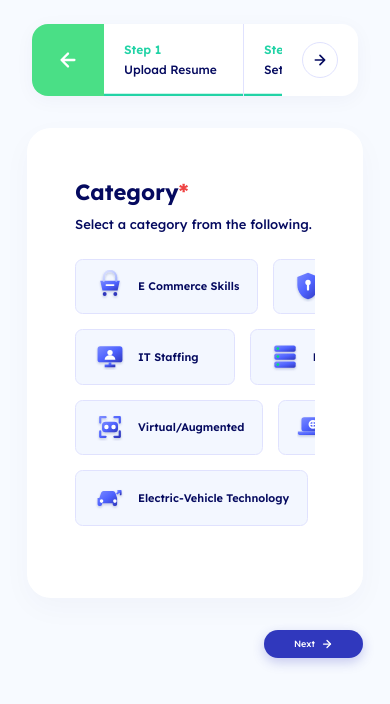
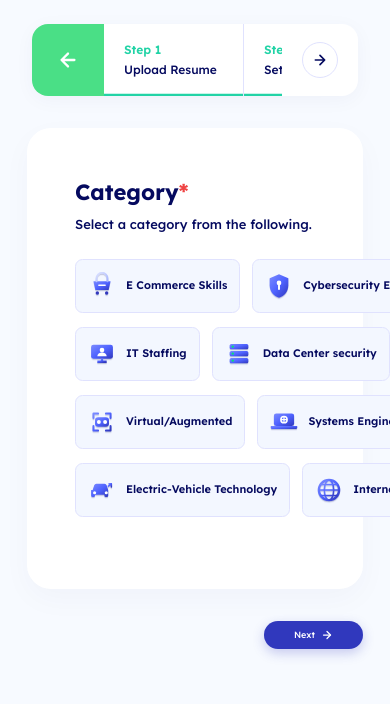
Before and after one commit to Mominkhalid045-debug/greelance-login, a React (Vite) app: page /skills in a window 390 px wide. Shown: the top 704 px of the page. Built offline with nearby package versions, Linux system fonts and the light colour scheme.

Commit message:
Make 4-row category layout 100% responsive using CSS grid repeat(5, 1fr) and repeat(6, 1fr)

```diff
--- a/src/pages/SkillsSelection.jsx
+++ b/src/pages/SkillsSelection.jsx
@@ -150,8 +150,8 @@ export default function SkillsSelection() {
           </p>
 
           {!selectedCategory ? (
-            /* Mode 1: Exact 4-Row Grid matching Figma Frame V1.F1.6-A */
-            <div style={{ display: 'flex', flexDirection: 'column', gap: '15px', marginBottom: '24px', width: '100%' }}>
+            /* Mode 1: Exact 4-Row Responsive Grid matching Figma Frame V1.F1.6-A */
+            <div style={{ display: 'flex', flexDirection: 'column', gap: '14px', marginBottom: '24px', width: '100%' }}>
               {[
                 ["E Commerce Skills", "Cybersecurity Engineer", "Cloud Computing Engineer", "Digital Marketing Expert", "Software Engineering"],
                 ["IT Staffing", "Data Center security", "Artificial Intelligence", "Business Intelligence", "Decision Intelligence", "Robotics"],
@@ -161,17 +161,12 @@ export default function SkillsSelection() {
                 <div
                   key={rIdx}
                   style={{
-                    display: 'flex',
-                    flexDirection: 'row',
-                    gap: '15px',
+                    display: 'grid',
+                    gridTemplateColumns: rIdx === 0 ? 'repeat(5, 1fr)' : 'repeat(6, 1fr)',
+                    gap: '12px',
                     width: '100%',
-                    justifyContent: 'flex-start',
-                    alignItems: 'center',
-                    overflowX: 'auto',
-                    scrollbarWidth: 'none', /* Firefox */
-                    msOverflowStyle: 'none',  /* IE/Edge */
+                    boxSizing: 'border-box',
                   }}
-                  className="no-scrollbar"
                 >
                   {rowNames.map((name) => {
                     const cat = CATEGORIES.find((c) => c.name === name) || { name, img: '' };
@@ -180,14 +175,13 @@ export default function SkillsSelection() {
                         key={cat.name}
                         onClick={() => handleSelectCategory(cat.name)}
                         style={{
-                          display: 'inline-flex',
+                          display: 'flex',
                           flexDirection: 'row',
                           alignItems: 'center',
-                          padding: '0 18px',
-                          gap: '12px',
-                          minWidth: '159.75px',
-                          height: '55.5px',
-                          whiteSpace: 'nowrap',
+                          padding: '0 12px',
+                          gap: '10px',
+                          height: '54px',
+                          width: '100%',
                           background: '#F3F7FF',
                           border: '1.5px solid #E0E2FE',
                           borderRadius: '7.5px',
@@ -195,7 +189,6 @@ export default function SkillsSelection() {
                           userSelect: 'none',
                           transition: 'all 0.2s ease',
                           boxSizing: 'border-box',
-                          flexShrink: 0,
                         }}
                         onMouseEnter={(e) => {
                           e.currentTarget.style.background = '#E6EFFF';
@@ -206,12 +199,12 @@ export default function SkillsSelection() {
                           e.currentTarget.style.borderColor = '#E0E2FE';
                         }}
                       >
-                        <div style={{ width: '32px', height: '32px', display: 'flex', alignItems: 'center', justifyContent: 'center', flexShrink: 0 }}>
+                        <div style={{ width: '28px', height: '28px', display: 'flex', alignItems: 'center', justifyContent: 'center', flexShrink: 0 }}>
                           {cat.img ? (
-                            <img src={cat.img} alt={cat.name} style={{ width: '32px', height: '32px', objectFit: 'contain' }} />
+                            <img src={cat.img} alt={cat.name} style={{ width: '28px', height: '28px', objectFit: 'contain' }} />
                           ) : null}
                         </div>
-                        <span style={{ fontFamily: F, fontSize: '11px', fontWeight: 600, color: '#050A5F' }}>{cat.name}</span>
+                        <span style={{ fontFamily: F, fontSize: '11px', fontWeight: 600, color: '#050A5F', whiteSpace: 'nowrap', overflow: 'hidden', textOverflow: 'ellipsis' }}>{cat.name}</span>
                       </div>
                     );
                   })}
```
